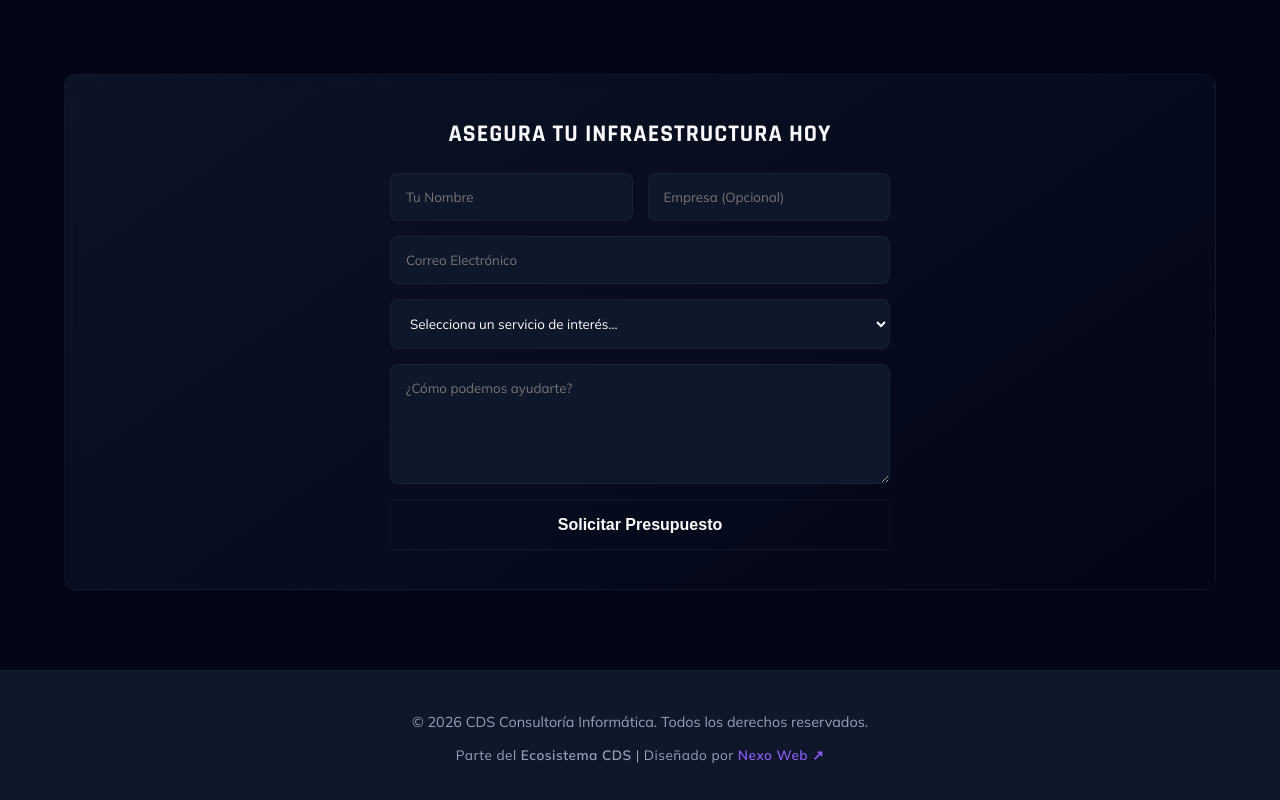
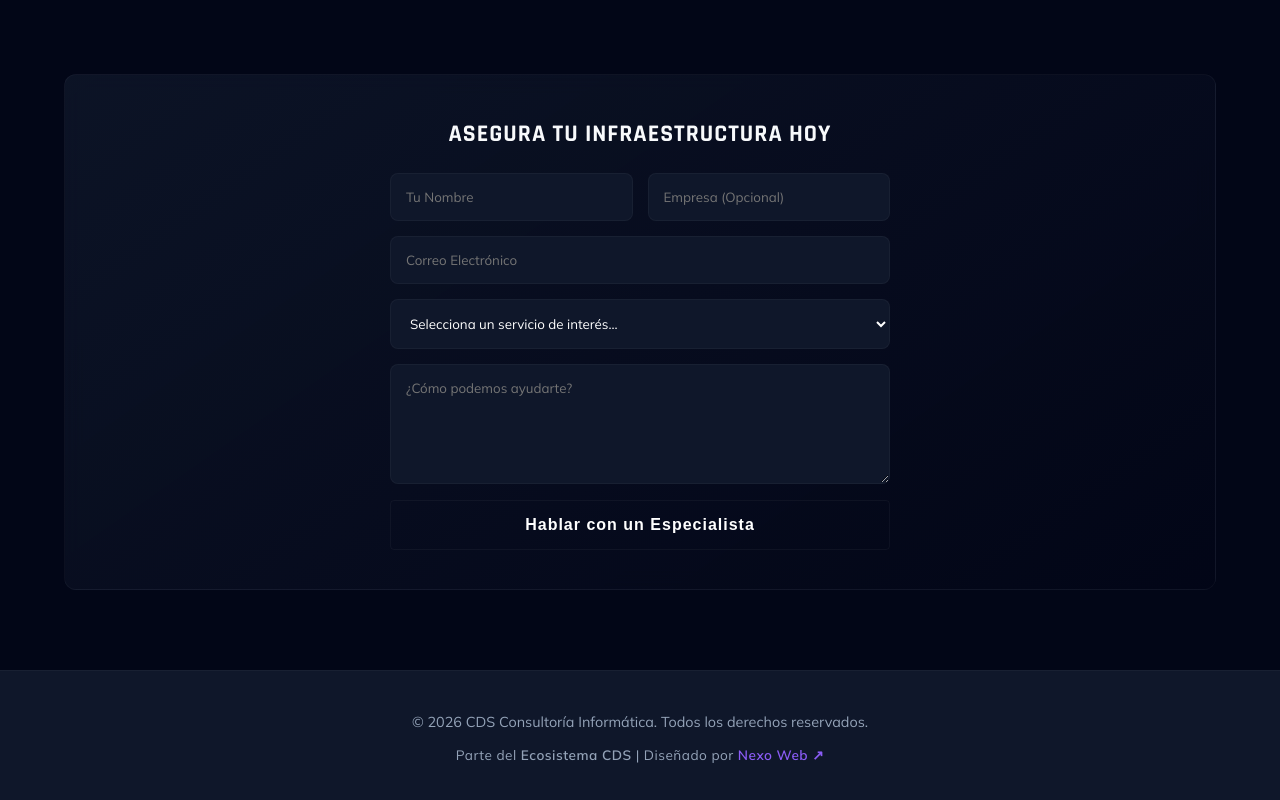
Before and after one commit to consultoriainformaticacds/CDS-CONSULTORIA, a website built with Vite: page index.html in a window 1280 px wide. Shown: the part 1953-2753 px from the top of the page. Built offline with nearby package versions, Linux system fonts and the light colour scheme.

Commit message:
refactor: actualiza el copy del boton de formulario a una variante premium de menor friccion

```diff
--- a/index.html
+++ b/index.html
@@ -96,7 +96,7 @@
 
       <textarea name="mensaje" placeholder="¿Cómo podemos ayudarte?" required style="padding: 15px; border-radius: 8px; border: 1px solid var(--card-border); background: var(--bg-secondary); color: white; outline: none; font-family: inherit; min-height: 120px; resize: vertical;"></textarea>
 
-      <button type="submit" id="cds-btn" class="nav-cta" style="padding: 15px; font-size: 1rem; cursor: pointer; width: 100%;">Solicitar Presupuesto</button>
+      <button type="submit" id="cds-btn" class="nav-cta" style="padding: 15px; font-size: 1rem; cursor: pointer; width: 100%; font-weight: bold; letter-spacing: 1px;">Hablar con un Especialista</button>
     </form>
   </section>
 
```
